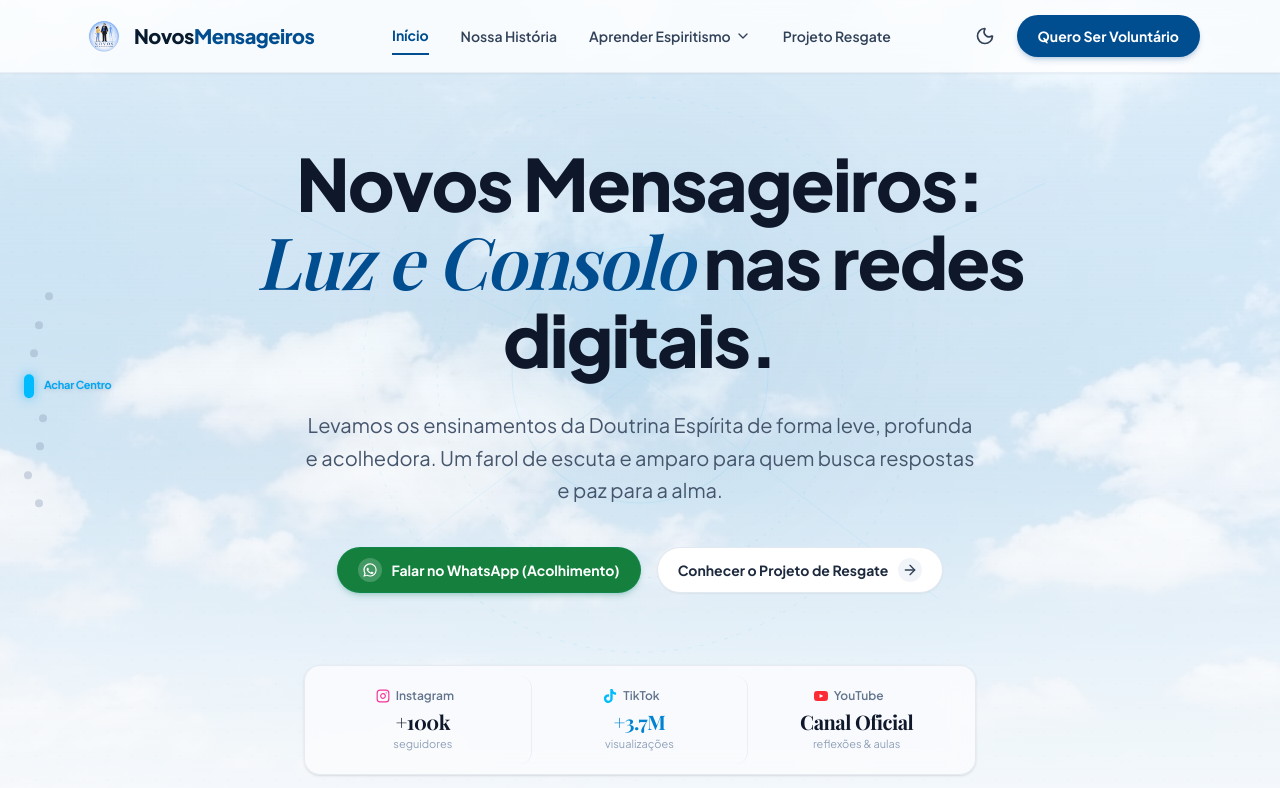
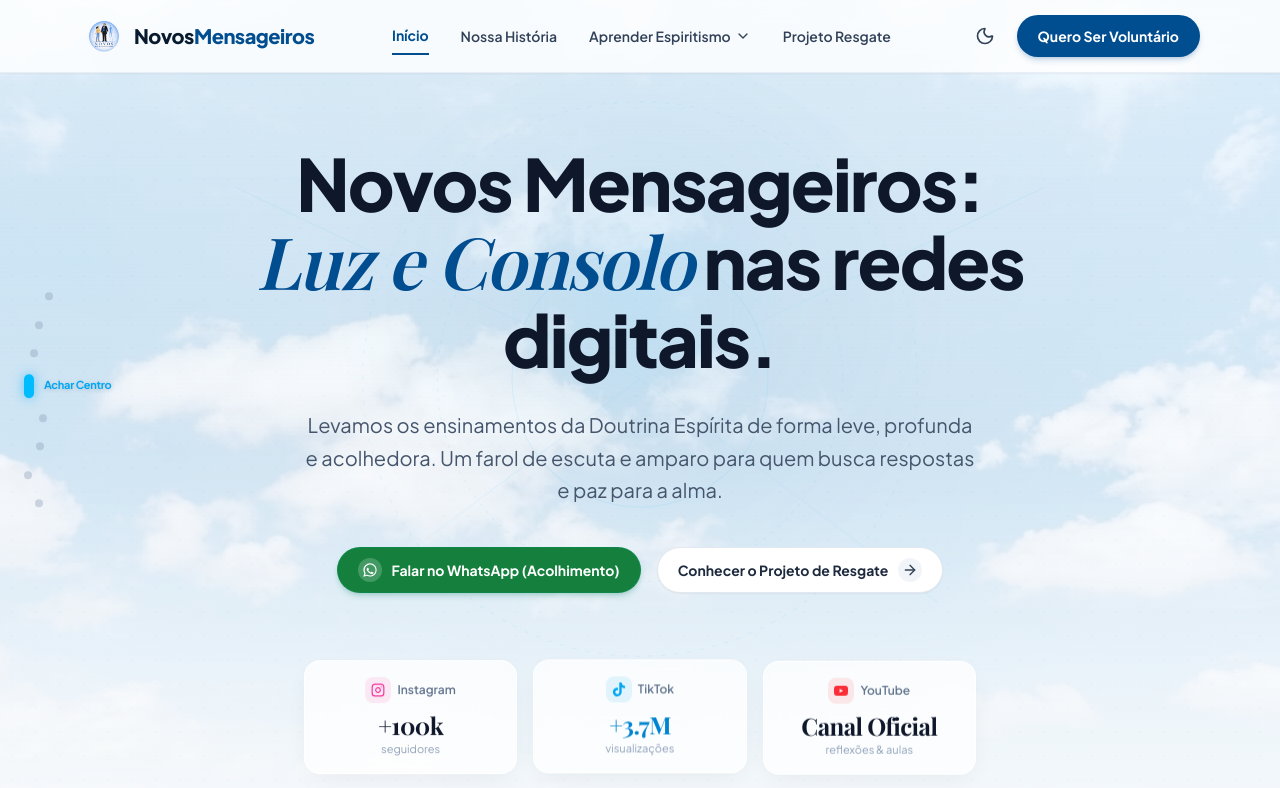
Before and after one commit to guNaoki/novosmensageirosweb, a React (Vite) app: page / in a window 1280 px wide. Shown: the top 788 px of the page. Built offline with nearby package versions, Linux system fonts and the light colour scheme; a web font is replaced by a local one.

Commit message:
feat(design): capsulas flutuantes etereas no hero e elevacao artistica das outras landing pages

```diff
--- a/src/components/SpiritismPortal.tsx
+++ b/src/components/SpiritismPortal.tsx
@@ -503,82 +503,94 @@ export default function SpiritismPortal({ onChangeRoute }: SpiritismPortalProps)
               </Button>
             </motion.div>
 
-            {/* Authentic Channels Showcase (Fita Editorial Unificada de Comunidade) */}
+            {/* Authentic Channels Showcase (Cápsulas Flutuantes Eteriais) */}
             <motion.div
               variants={fadeInUp}
               className="pt-6 sm:pt-10 max-w-2xl mx-auto w-full"
             >
-              <div className="bg-[#FAFBFD]/90 dark:bg-[#0B132B]/85 backdrop-blur-md rounded-2xl border border-slate-200/80 dark:border-slate-800/80 p-2 sm:p-2.5 shadow-sm">
-                <div className="grid grid-cols-3 divide-x divide-slate-200/60 dark:divide-slate-800/80 text-center">
-
-                  {/* Instagram */}
-                  <a
+              {/* 3 Floating Independent Glass Capsules */}
+              <div className="grid grid-cols-3 gap-2.5 sm:gap-4 text-center">
+                {/* Instagram Floating Card */}
+                <motion.a
                   href="https://www.instagram.com/novosmensageiros/"
                   target="_blank"
                   rel="noopener noreferrer"
-                    className="p-2 sm:p-3 rounded-xl hover:bg-slate-100/70 dark:hover:bg-slate-800/50 transition-all duration-200 group flex flex-col items-center justify-center cursor-pointer"
+                  animate={{ y: [0, -6, 0] }}
+                  transition={{ duration: 4.2, repeat: Infinity, repeatType: "reverse", ease: "easeInOut" }}
+                  whileHover={{ y: -10, scale: 1.03, transition: { duration: 0.2 } }}
+                  className="group relative flex flex-col items-center justify-center p-3 sm:p-4 rounded-2xl bg-white/75 dark:bg-[#0B132B]/75 backdrop-blur-xl border border-white/90 dark:border-slate-800/80 shadow-[0_8px_25px_-5px_rgba(0,0,0,0.06)] hover:shadow-[0_16px_35px_-5px_rgba(236,72,153,0.22)] hover:border-pink-400/40 transition-shadow duration-300 cursor-pointer overflow-hidden"
                   title="Instagram Novos Mensageiros"
                 >
-                    <div className="flex items-center gap-1.5 mb-1">
-                      <Instagram className="w-3.5 h-3.5 text-pink-500" />
+                  <div className="absolute inset-0 bg-gradient-to-tr from-pink-500/5 to-transparent opacity-0 group-hover:opacity-100 transition-opacity duration-300 rounded-2xl pointer-events-none"></div>
+                  <div className="flex items-center gap-1.5 mb-1.5 z-10">
+                    <div className="p-1 sm:p-1.5 rounded-lg bg-pink-500/10 text-pink-500">
+                      <Instagram className="w-3.5 h-3.5" />
+                    </div>
                     <span className="text-[10px] sm:text-xs font-semibold text-slate-500 dark:text-slate-400">Instagram</span>
-                      <ExternalLink className="w-2.5 h-2.5 text-slate-400 opacity-0 group-hover:opacity-100 transition-opacity hidden sm:inline" />
                   </div>
-                    <div className="font-serif text-sm sm:text-xl font-bold text-slate-900 dark:text-white tracking-tight">
+                  <div className="font-serif text-base sm:text-2xl font-bold text-slate-900 dark:text-white tracking-tight z-10">
                     +{SOCIAL_STATS.instagramFollowers}
                   </div>
-                    <div className="text-[9px] sm:text-[11px] text-slate-400 dark:text-slate-500">
+                  <div className="text-[9px] sm:text-[11px] text-slate-400 dark:text-slate-500 z-10">
                     seguidores
                   </div>
-                  </a>
+                </motion.a>
 
-                  {/* TikTok */}
-                  <a
+                {/* TikTok Floating Card */}
+                <motion.a
                   href="https://www.tiktok.com/@novosmensageiros"
                   target="_blank"
                   rel="noopener noreferrer"
-                    className="p-2 sm:p-3 rounded-xl hover:bg-slate-100/70 dark:hover:bg-slate-800/50 transition-all duration-200 group flex flex-col items-center justify-center cursor-pointer"
+                  animate={{ y: [0, -8, 0] }}
+                  transition={{ duration: 3.8, repeat: Infinity, repeatType: "reverse", ease: "easeInOut", delay: 0.5 }}
+                  whileHover={{ y: -12, scale: 1.03, transition: { duration: 0.2 } }}
+                  className="group relative flex flex-col items-center justify-center p-3 sm:p-4 rounded-2xl bg-white/75 dark:bg-[#0B132B]/75 backdrop-blur-xl border border-white/90 dark:border-slate-800/80 shadow-[0_8px_25px_-5px_rgba(0,0,0,0.06)] hover:shadow-[0_16px_35px_-5px_rgba(56,189,248,0.25)] hover:border-sky-400/40 transition-shadow duration-300 cursor-pointer overflow-hidden"
                   title="TikTok Novos Mensageiros"
                 >
-                    <div className="flex items-center gap-1.5 mb-1">
-                      <TikTok className="w-3.5 h-3.5 text-sky-400" />
+                  <div className="absolute inset-0 bg-gradient-to-tr from-sky-500/5 to-transparent opacity-0 group-hover:opacity-100 transition-opacity duration-300 rounded-2xl pointer-events-none"></div>
+                  <div className="flex items-center gap-1.5 mb-1.5 z-10">
+                    <div className="p-1 sm:p-1.5 rounded-lg bg-sky-500/10 text-sky-500">
+                      <TikTok className="w-3.5 h-3.5" />
+                    </div>
                     <span className="text-[10px] sm:text-xs font-semibold text-slate-500 dark:text-slate-400">TikTok</span>
-                      <ExternalLink className="w-2.5 h-2.5 text-slate-400 opacity-0 group-hover:opacity-100 transition-opacity hidden sm:inline" />
                   </div>
-                    <div className="font-serif text-sm sm:text-xl font-bold text-sky-600 dark:text-sky-400 tracking-tight">
+                  <div className="font-serif text-base sm:text-2xl font-bold text-sky-600 dark:text-sky-400 tracking-tight z-10">
                     {getCleanNumber(SOCIAL_STATS.tiktokViews)}
                   </div>
-                    <div className="text-[9px] sm:text-[11px] text-slate-400 dark:text-slate-500">
+                  <div className="text-[9px] sm:text-[11px] text-slate-400 dark:text-slate-500 z-10">
                     visualizações
                   </div>
-                  </a>
+                </motion.a>
 
-                  {/* YouTube */}
-                  <a
+                {/* YouTube Floating Card */}
+                <motion.a
                   href="https://www.youtube.com/@NovosMensageiros"
                   target="_blank"
                   rel="noopener noreferrer"
-                    className="p-2 sm:p-3 rounded-xl hover:bg-slate-100/70 dark:hover:bg-slate-800/50 transition-all duration-200 group flex flex-col items-center justify-center cursor-pointer"
+                  animate={{ y: [0, -6, 0] }}
+                  transition={{ duration: 4.5, repeat: Infinity, repeatType: "reverse", ease: "easeInOut", delay: 1 }}
+                  whileHover={{ y: -10, scale: 1.03, transition: { duration: 0.2 } }}
+                  className="group relative flex flex-col items-center justify-center p-3 sm:p-4 rounded-2xl bg-white/75 dark:bg-[#0B132B]/75 backdrop-blur-xl border border-white/90 dark:border-slate-800/80 shadow-[0_8px_25px_-5px_rgba(0,0,0,0.06)] hover:shadow-[0_16px_35px_-5px_rgba(239,68,68,0.22)] hover:border-red-400/40 transition-shadow duration-300 cursor-pointer overflow-hidden"
                   title="YouTube Novos Mensageiros"
                 >
-                    <div className="flex items-center gap-1.5 mb-1">
-                      <YouTube className="w-3.5 h-3.5 text-red-500" />
+                  <div className="absolute inset-0 bg-gradient-to-tr from-red-500/5 to-transparent opacity-0 group-hover:opacity-100 transition-opacity duration-300 rounded-2xl pointer-events-none"></div>
+                  <div className="flex items-center gap-1.5 mb-1.5 z-10">
+                    <div className="p-1 sm:p-1.5 rounded-lg bg-red-500/10 text-red-500">
+                      <YouTube className="w-3.5 h-3.5" />
+                    </div>
                     <span className="text-[10px] sm:text-xs font-semibold text-slate-500 dark:text-slate-400">YouTube</span>
-                      <ExternalLink className="w-2.5 h-2.5 text-slate-400 opacity-0 group-hover:opacity-100 transition-opacity hidden sm:inline" />
                   </div>
-                    <div className="font-serif text-sm sm:text-xl font-bold text-slate-900 dark:text-white tracking-tight">
+                  <div className="font-serif text-base sm:text-2xl font-bold text-slate-900 dark:text-white tracking-tight z-10">
                     Canal Oficial
                   </div>
-                    <div className="text-[9px] sm:text-[11px] text-slate-400 dark:text-slate-500">
+                  <div className="text-[9px] sm:text-[11px] text-slate-400 dark:text-slate-500 z-10">
                     reflexões & aulas
                   </div>
-                  </a>
-
-                </div>
+                </motion.a>
               </div>
 
               {/* Reassurance note */}
-              <div className="mt-3 flex items-center justify-center gap-2 text-[11px] sm:text-xs text-slate-500 dark:text-slate-400">
+              <div className="mt-4 flex items-center justify-center gap-2 text-[11px] sm:text-xs text-slate-500 dark:text-slate-400">
                 <Heart className="w-3 h-3 text-sky-500 fill-sky-500/20" />
                 <span>Uma ponte viva de escuta fraterna gratuita, sigilosa e sem julgamentos.</span>
               </div>
```
Also changed, not shown: src/components/HistoryPortal.tsx (+32 -3 lines), src/components/RescuePortal.tsx (+84 -39 lines). Lines whose indentation alone changed are shown as unchanged.
